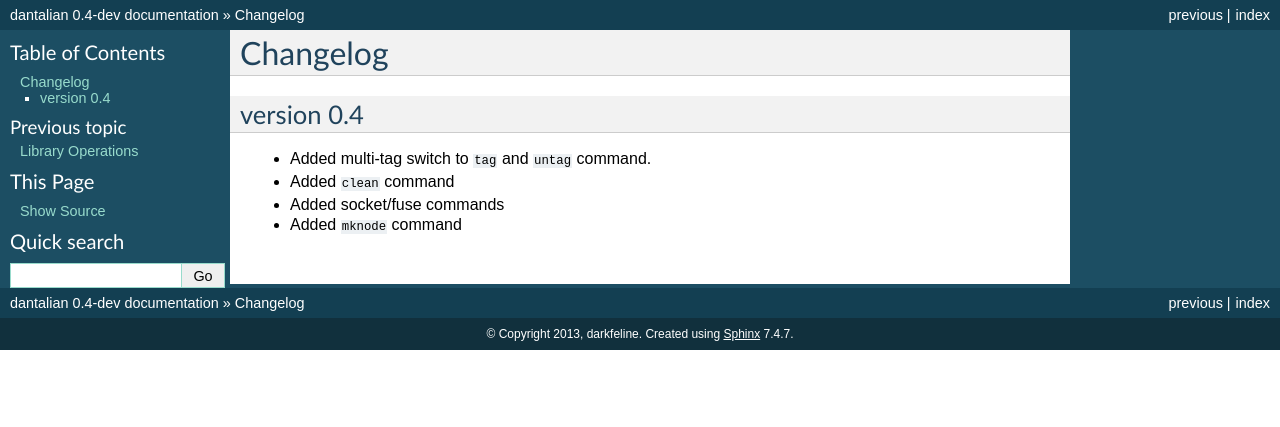
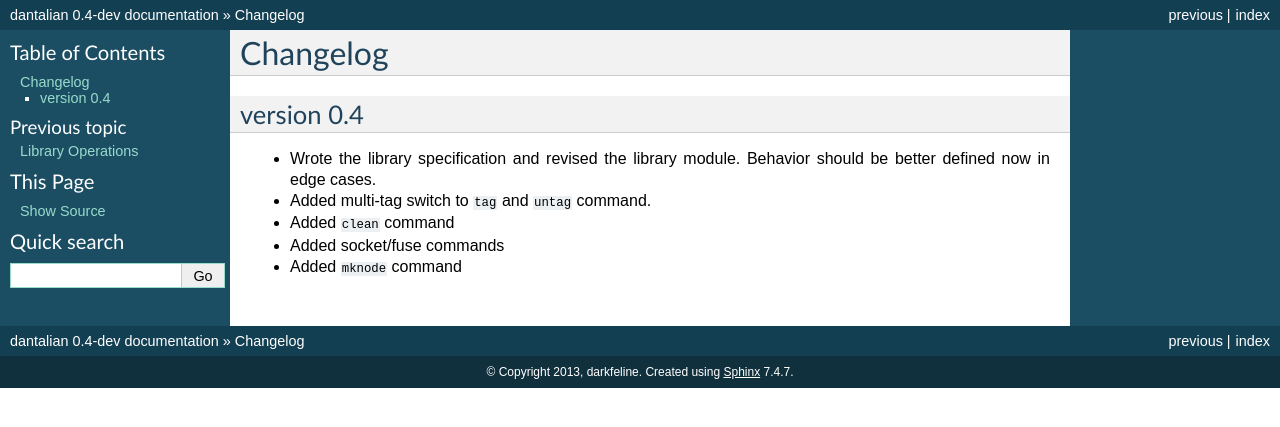
Before and after one commit to darkfeline/dantalian, a Sphinx documentation site: the page built from doc/changes.rst, in a window 1280 px wide. Shown: the top 427 px of the page. Built offline with Sphinx 7.4.7, drawn with Linux system fonts in a browser that asks for light colours.

Commit message:
Add library revision to changelog

```diff
--- a/doc/changes.rst
+++ b/doc/changes.rst
@@ -4,6 +4,8 @@ Changelog
 version 0.4
 -----------
 
+- Wrote the library specification and revised the library module.
+  Behavior should be better defined now in edge cases.
 - Added multi-tag switch to ``tag`` and ``untag`` command.
 - Added ``clean`` command
 - Added socket/fuse commands
```
